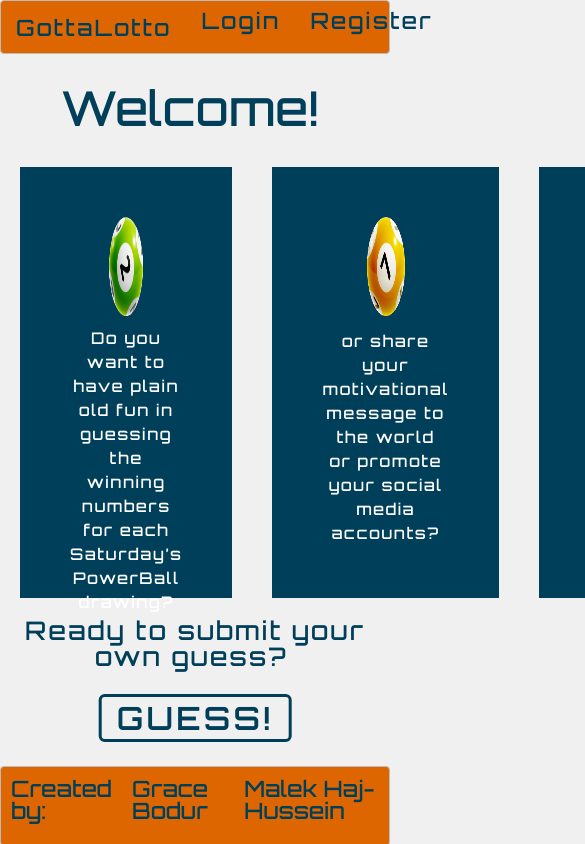
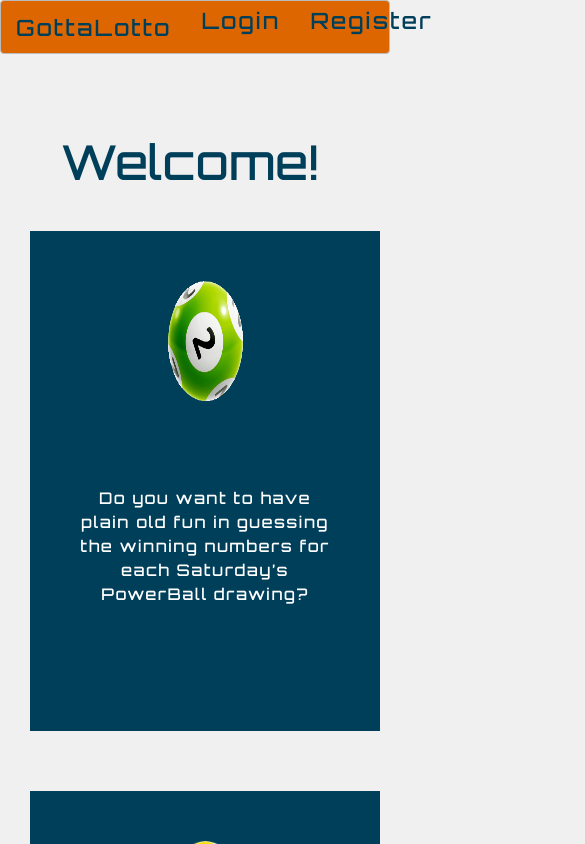
Before and after one commit to gracebodur/gottalotto-client, a React (Create React App) app: page / in a window 390 px wide. Shown: the top 844 px of the page, 585 px wide, since content can reach past the window. Built offline with nearby package versions, Linux system fonts and the light colour scheme; no server answers.

Commit message:
Made cards responsive on welcome, winnerslist, and guesseslist.
A few minor CSS updates.

Co-authored-by: GraceBodur <mgracebodur@gmail.com>

```diff
--- a/package.json
+++ b/package.json
@@ -22,7 +22,8 @@
     "test": "react-scripts test",
     "eject": "react-scripts eject",
     "predeploy": "npm run build",
-    "deploy": "now alias --prod ./build"
+    "deploy": "now ./build",
+    "postdeploy": "now --prod"
   },
   "eslintConfig": {
     "extends": "react-app"
--- a/src/App.css
+++ b/src/App.css
@@ -1,4 +1,3 @@
-
 * {
   box-sizing: border-box;
 }
@@ -24,7 +23,6 @@
   padding: 30px;
   margin: auto;
 }
-
 
 .aButton {
   color: #571717 !important;
@@ -92,7 +90,7 @@ h2 {
 
 a {
   text-decoration: none;
-  color: #003F5A;
+  color: #003f5a;
 }
 
 a:hover {
@@ -111,10 +109,7 @@ h6 {
 }
 
 /* ----------- iPhone X ----------- */
-@media only screen
-  and (min-device-width: 375px)
-  and (max-device-width: 812px)
-  and (-webkit-min-device-pixel-ratio: 3) {
+@media only screen and (min-device-width: 375px) and (max-device-width: 812px) and (-webkit-min-device-pixel-ratio: 3) {
   html {
     max-width: 100%;
     height: 100vh;
--- a/src/components/GuessList/GuessList.js
+++ b/src/components/GuessList/GuessList.js
@@ -18,9 +18,9 @@ class GuessList extends Component {
 		const { error } = this.context;
 
 		return (
-			<section>
-				{error ? ( <p className="red">There was an error, try again</p>)
-				: (this.renderGuesses())}
+			<section className="guessList" >
+				{error ? (<p className="red">There was an error, try again</p>)
+					: (this.renderGuesses())}
 			</section>
 		)
 	}
--- a/src/components/Nav/Nav.css
+++ b/src/components/Nav/Nav.css
@@ -1,17 +1,21 @@
 .zone {
   cursor: pointer;
-    color:#FFF;
+  color: #fff;
   font-size: 2em;
   border-radius: 4px;
-    border:1px solid #bbb;
+  border: 1px solid #bbb;
   transition: all 0.3s linear;
 }
 
 .zone:hover {
-    -webkit-box-shadow:rgba(0,0,0,0.8) 0px 5px 15px, inset rgba(0,0,0,0.15) 0px -10px 20px;
-    -moz-box-shadow:rgba(0,0,0,0.8) 0px 5px 15px, inset rgba(0,0,0,0.15) 0px -10px 20px;
-    -o-box-shadow:rgba(0,0,0,0.8) 0px 5px 15px, inset rgba(0,0,0,0.15) 0px -10px 20px;
-    box-shadow:rgba(0,0,0,0.8) 0px 5px 15px, inset rgba(0,0,0,0.15) 0px -10px 20px;
+  -webkit-box-shadow: rgba(0, 0, 0, 0.8) 0px 5px 15px,
+    inset rgba(0, 0, 0, 0.15) 0px -10px 20px;
+  -moz-box-shadow: rgba(0, 0, 0, 0.8) 0px 5px 15px,
+    inset rgba(0, 0, 0, 0.15) 0px -10px 20px;
+  -o-box-shadow: rgba(0, 0, 0, 0.8) 0px 5px 15px,
+    inset rgba(0, 0, 0, 0.15) 0px -10px 20px;
+  box-shadow: rgba(0, 0, 0, 0.8) 0px 5px 15px,
+    inset rgba(0, 0, 0, 0.15) 0px -10px 20px;
 }
 
 .sticky {
@@ -24,7 +28,7 @@
   display: flex;
   list-style: none;
   margin: 0;
-    background-color: #DE6600;
+  background-color: #de6600;
 }
 
 .right {
@@ -32,7 +36,7 @@
 }
 
 .link {
-    color:#003F5A;
+  color: #003f5a;
   text-decoration: none;
   font-size: 0.7em;
   padding: 15px;
@@ -41,15 +45,12 @@
 
 /* ----------- iPhone X ----------- */
 
-@media only screen
-  and (min-device-width: 375px)
-  and (max-device-width: 812px)
-  and (-webkit-min-device-pixel-ratio: 3) {
+@media only screen and (min-device-width: 375px) and (max-device-width: 812px) and (-webkit-min-device-pixel-ratio: 3) {
   .main-nav {
     max-width: 100vw;
   }
   .link {
     padding: 12px;
-          font-size: .5em;
+    font-size: 0.5em;
   }
 }
--- a/src/components/Welcome/Welcome.css
+++ b/src/components/Welcome/Welcome.css
@@ -1,34 +1,43 @@
-section {
+.winnerList,
+.guessList,
+.welcomeSection {
   display: flex;
   flex-direction: row;
+  flex-wrap: wrap;
+  align-items: center;
+  justify-content: space-evenly;
 }
 
 .welcome {
   font-size: 2em;
   padding-top: 50px;
-    color:#003F5A;
+  color: #003f5a;
 }
 
 .cardContent {
   color: white;
   font-weight: 500px;
-    font-size: .5em;
+  font-size: 0.75em;
   padding-top: 10px;
+  text-align: center;
+  line-height: 30px;
 }
 
 .box {
-    background-color: #003F5A;
-    padding: 100px;
-    margin: 20px;
+  background-color: #003f5a;
+  height: 500px;
+  padding: 60px;
+  margin: 30px;
   display: flex;
   flex-direction: row;
   flex-wrap: wrap;
   justify-content: space-around;
+  min-width: 350px;
 }
 
 .box > img {
-  width: 100%;
-  height: auto;
+  width: 125px;
+  height: 125px;
 }
 
 .one,
@@ -38,10 +47,7 @@ section {
 }
 
 /*--------i Pad -------*/
-@media only screen
-  and (min-device-width: 768px)
-  and (max-device-width: 1024px)
-  and (-webkit-min-device-pixel-ratio: 1) {
+@media only screen and (min-device-width: 768px) and (max-device-width: 1024px) and (-webkit-min-device-pixel-ratio: 1) {
   .welcome {
     height: 15vh;
     font-size: 1.5em;
@@ -61,23 +67,19 @@ section {
 
   .box > img {
     width: 30%;
-        height: 30%
+    height: 30%;
   }
 
   .cardContent {
-        font-size: .5em;
+    font-size: 0.5em;
     letter-spacing: 1.5px;
     line-height: 1.5;
     text-align: center;
   }
-
 }
 
 /* ----------- iPhone X ----------- */
-@media only screen
-  and (min-device-width: 375px)
-  and (max-device-width: 812px)
-  and (-webkit-min-device-pixel-ratio: 3) {
+@media only screen and (min-device-width: 375px) and (max-device-width: 812px) and (-webkit-min-device-pixel-ratio: 3) {
   .welcome {
     height: 15vh;
     font-size: 1em;
@@ -87,7 +89,7 @@ section {
   }
 
   section {
-         flex-direction: column;
+    flex-direction: row;
     height: 20%;
   }
 
@@ -101,12 +103,11 @@ section {
   }
 
   .cardContent {
-        font-size: .5em;
+    font-size: 0.5em;
     letter-spacing: 1.5px;
     line-height: 1.5;
     margin-left: 5px;
     margin-right: 10px;
     text-align: center;
   }
-
 }
--- a/src/components/Welcome/Welcome.js
+++ b/src/components/Welcome/Welcome.js
@@ -4,7 +4,6 @@ import green_ball from '../../img/green_ball.png'
 import yellow_ball from '../../img/yellow_ball.png'
 import red_ball from '../../img/red_ball.png'
 import './Welcome.css'
-
 
 class Welcome extends Component {
 	render() {
@@ -17,13 +16,13 @@ class Welcome extends Component {
 					className='welcome'
 				/>
 				<div className='grid-wrapper'>
-					<section>
+					<section className="welcomeSection">
 						<div className='box one'>
 							<img src={green_ball} alt='green lottery ball' />
 							<p className='cardContent'>Do you want to have plain old fun in guessing the winning numbers for each Saturday’s PowerBall drawing?</p>
 						</div>
 						<div className='box two'>
-						<img src={yellow_ball} alt='yellow lottery ball'/>
+							<img src={yellow_ball} alt='yellow lottery ball' />
 							<p className='cardContent'>or share your motivational message to the world or promote your social media accounts?</p>
 						</div>
 						<div className='box three'>
--- a/src/components/WinnersList/WinnersList.js
+++ b/src/components/WinnersList/WinnersList.js
@@ -1,4 +1,5 @@
 import React, { Component } from 'react'
+import Typical from 'react-typical'
 import WinnersContext from '../../contexts/winnersContext'
 import Winner from '../Winner/Winner'
 
@@ -8,6 +9,7 @@ class WinnersList extends Component {
 	renderWinners() {
 		const { winners } = this.context;
 		console.log('winners: ', winners)
+		winners.reverse()
 		return winners.map(winner => (
 			<Winner key={winner.week_id} winner={winner} />
 		));
@@ -17,8 +19,12 @@ class WinnersList extends Component {
 		return (
 			<div>
 				<main>
-					<h2>Most correct numbers</h2>
-					<section>
+					<Typical
+						steps={["Most Recent Winners", 1000, "", 500]}
+						loop={Infinity}
+						wrapper="h2"
+					/>
+					<section className="winnerList">
 						{error ? (
 							<p className="red">There was an error, try again</p>
 						) : (
--- a/src/routes/HomePage/HomePage.css
+++ b/src/routes/HomePage/HomePage.css
@@ -1,23 +1,24 @@
 .HomePage {
   font-size: 2em;
+  margin-top: 54px;
 }
 
 .ready {
-  font-size: .8em;
-  color:#003F5A;
+  font-size: 0.8em;
+  color: #003f5a;
   text-align: center;
   margin: 0 auto;
   letter-spacing: 2px;
 }
 
 .guess-button {
-  color: #003F5A !important;
+  color: #003f5a !important;
   text-transform: uppercase;
   font-weight: 600;
   letter-spacing: 0.1em;
   padding: 5px 15px;
   margin-top: 3rem;
-  border: 3px solid #003F5A !important;
+  border: 3px solid #003f5a !important;
   border-radius: 6px;
   display: inline-block;
   transition: all 0.3s ease 0s;
@@ -29,24 +30,21 @@
 }
 
 .guess-button:hover {
-  background-color:#EBD9C8;
+  background-color: #ebd9c8;
   border-radius: 15px;
-  border-color: #003F5A !important;
+  border-color: #003f5a !important;
   transition: all 0.3s ease 0s;
   cursor: pointer;
 }
 
 /* ----------- iPhone X ----------- */
 
-@media only screen
-  and (min-device-width: 375px)
-  and (max-device-width: 812px)
-  and (-webkit-min-device-pixel-ratio: 3) {
-    .ready {
-      font-size: .5em;
-      letter-spacing: 1px;
-    }
-    .guess-button {
-      font-size: .5em;
-    }
+@media only screen and (min-device-width: 375px) and (max-device-width: 812px) and (-webkit-min-device-pixel-ratio: 3) {
+  .ready {
+    font-size: 0.5em;
+    letter-spacing: 1px;
+  }
+  .guess-button {
+    font-size: 0.5em;
+  }
 }
```
Also changed, not shown: src/components/Winner/Winner.js (+8 -6 lines). Lines whose indentation alone changed are shown as unchanged.
